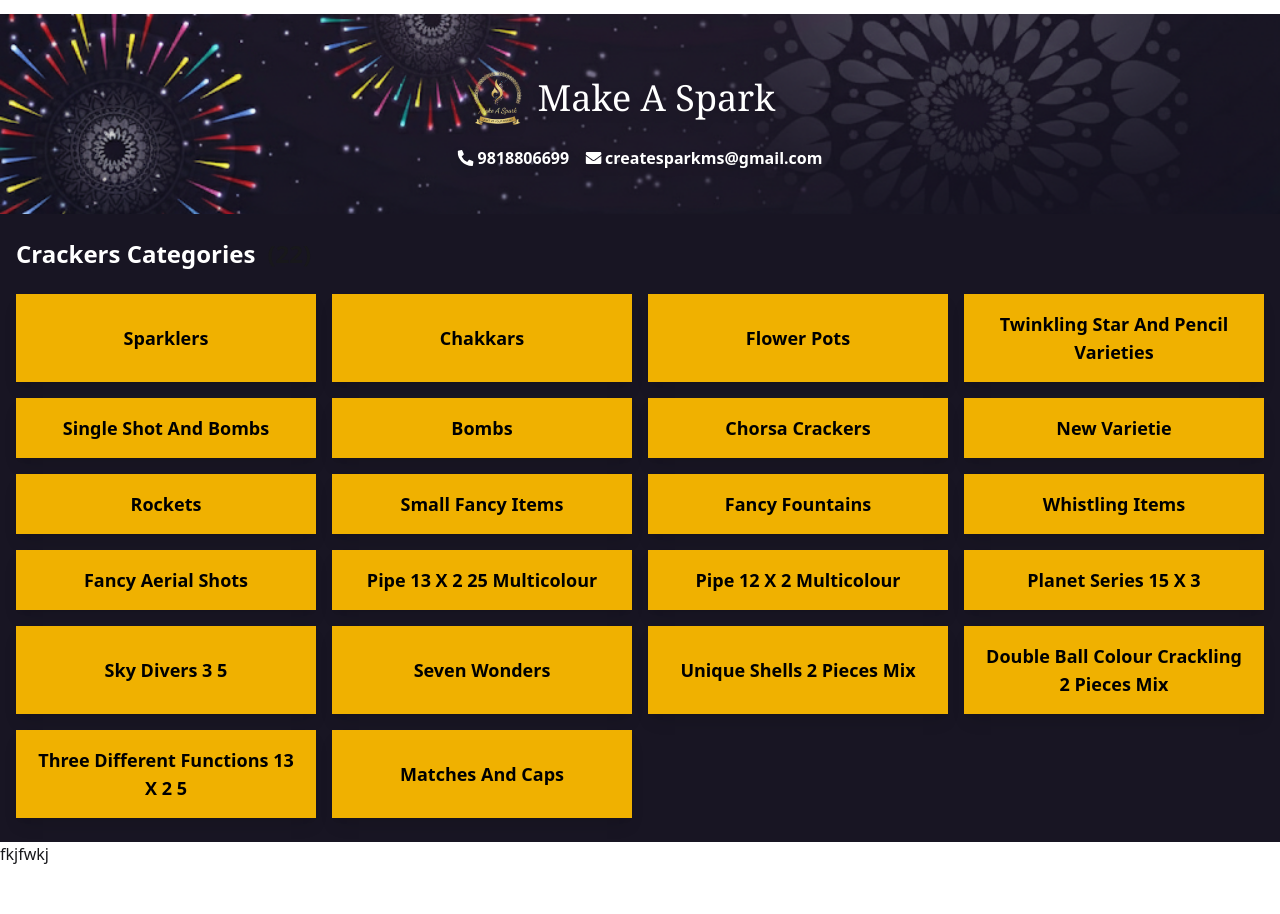
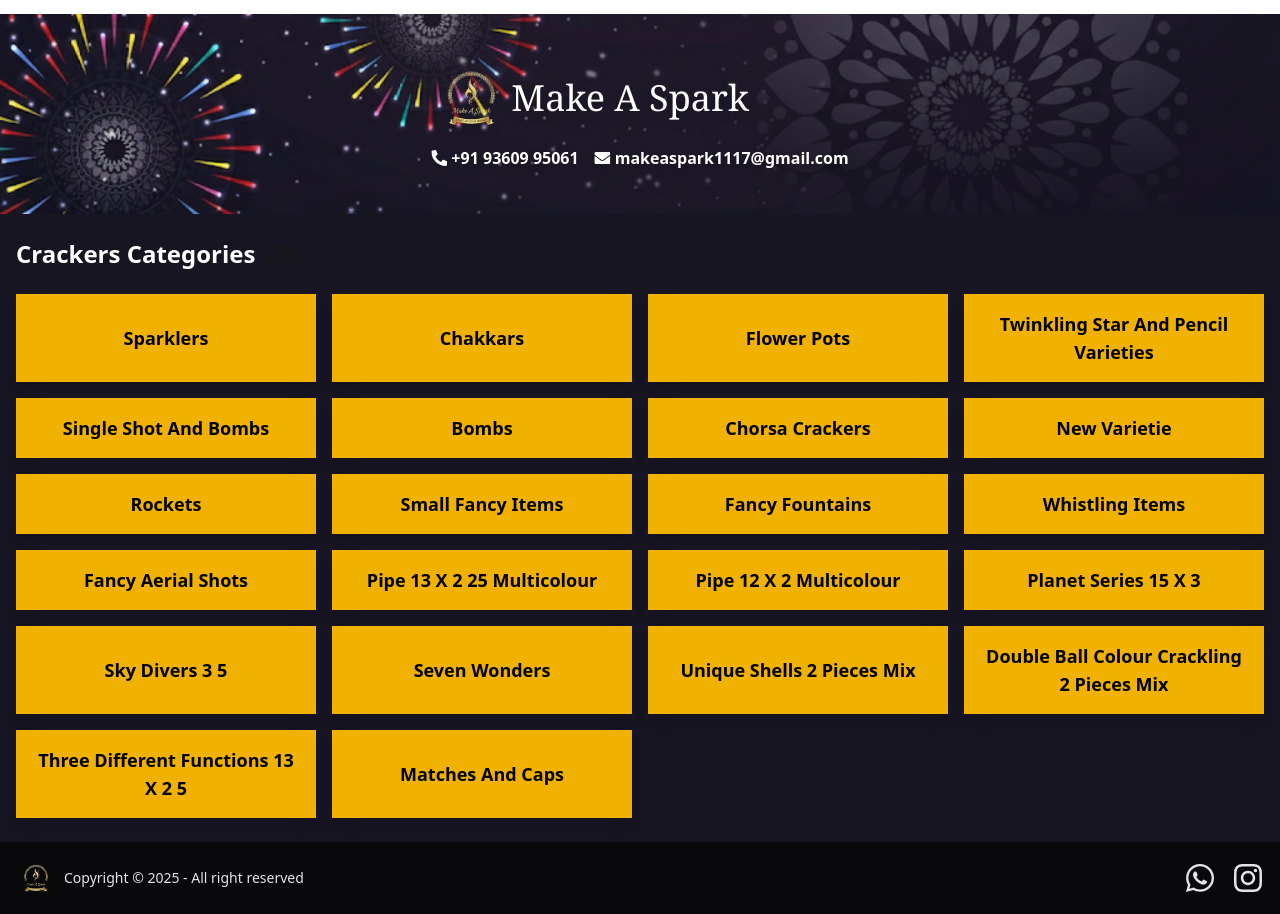
Before and after one commit to Adhithya200503/Make-a-Spark, a React (Vite) app: page / in a window 1280 px wide. Before the commit the page ends 866 px from the top, so only its background shows below. Built offline with nearby package versions, Linux system fonts and the light colour scheme.

Commit message:
added footer

```diff
--- a/src/Layout/Home.jsx
+++ b/src/Layout/Home.jsx
@@ -2,7 +2,12 @@
 import { Outlet } from "react-router";
 import Banner from "../assets/Banner.png";
 import Logo from "../assets/Logo.png";
-import { FaPhoneAlt, FaEnvelope } from "react-icons/fa";
+import {
+  FaPhoneAlt,
+  FaEnvelope,
+  FaInstagram,
+  FaWhatsapp,
+} from "react-icons/fa";
 const Home = () => {
   return (
     <div>
@@ -25,14 +30,14 @@
                   className="flex items-center space-x-1 text-sm md:text-base font-semibold"
                 >
                   <FaPhoneAlt />
-                  <span>9818806699</span>
+                  <span>+91 93609 95061</span>
                 </a>
                 <a
                   href="mailto:createsparkms@gmail.com"
                   className="flex items-center space-x-1 text-sm md:text-base font-semibold"
                 >
                   <FaEnvelope />
-                  <span>createsparkms@gmail.com</span>
+                  <span>makeaspark1117@gmail.com</span>
                 </a>
               </div>
             </div>
@@ -40,7 +45,20 @@
         </div>
       </header>
       <Outlet />
-      <footer>fkjfwkj</footer>
+      <footer className="footer sm:footer-horizontal bg-neutral text-neutral-content items-center p-4">
+        <aside className="grid-flow-col items-center">
+          <img src={Logo} className="w-10 h-10" />
+          <p>Copyright © {new Date().getFullYear()} - All right reserved</p>
+        </aside>
+        <nav className="grid-flow-col gap-4 md:place-self-center md:justify-self-end">
+          <a>
+            <FaWhatsapp className="w-8 h-8" />
+          </a>
+          <a>
+            <FaInstagram className="w-8 h-8" />
+          </a>
+        </nav>
+      </footer>
     </div>
   );
 };
```
